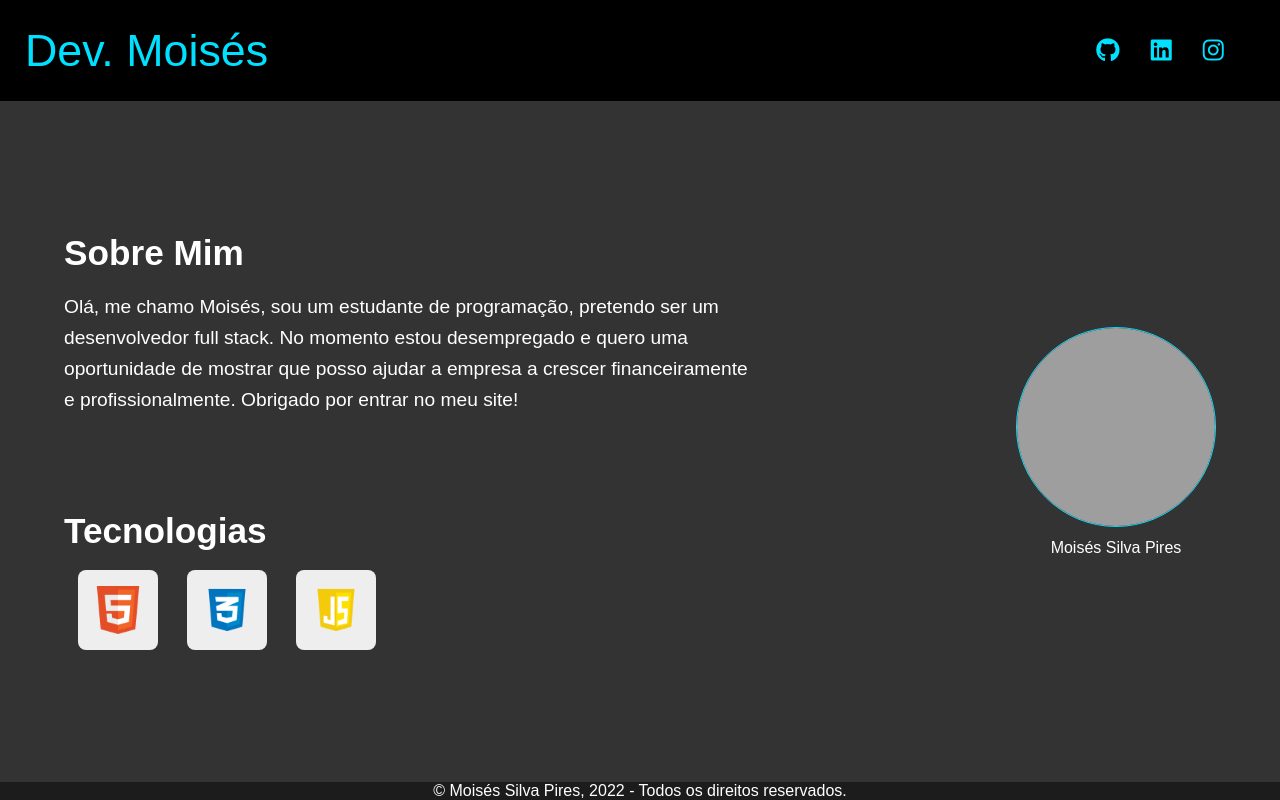
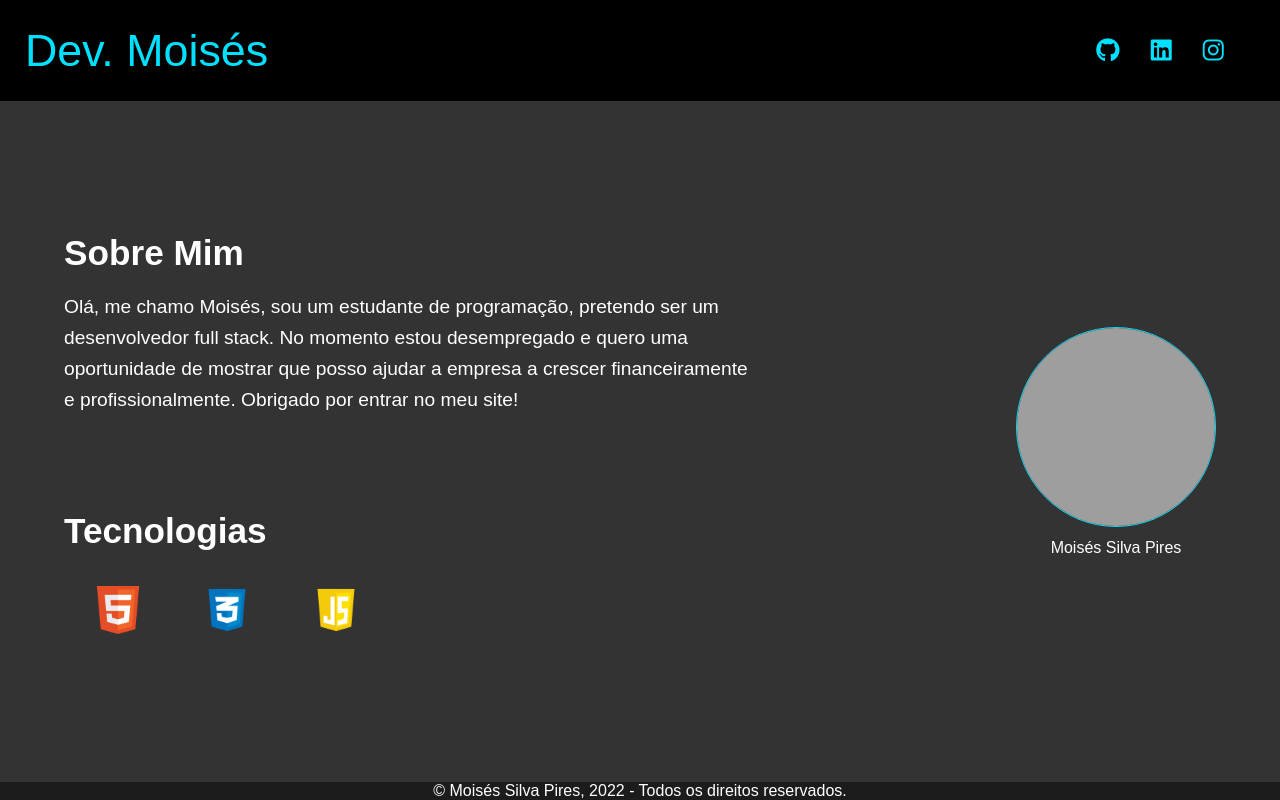
Before and after one commit to moises-sp/moises-sp.github.io, a plain HTML site: page index.html in a window 1280 px wide. Drawn offline with Linux system fonts and the light colour scheme; grey boxes are pictures that could not be loaded; a web font is replaced by a local one.

Commit message:
modified

```diff
--- a/css/main.css
+++ b/css/main.css
@@ -40,7 +40,6 @@ main .techs .cards-container .card {
     width: 80px;
     height: 80px;
     padding: 10px;
-    background-color: #eee;
     border-radius: 8px;
     margin-right: 0.9em;
     margin-left: 0.9em;
```
